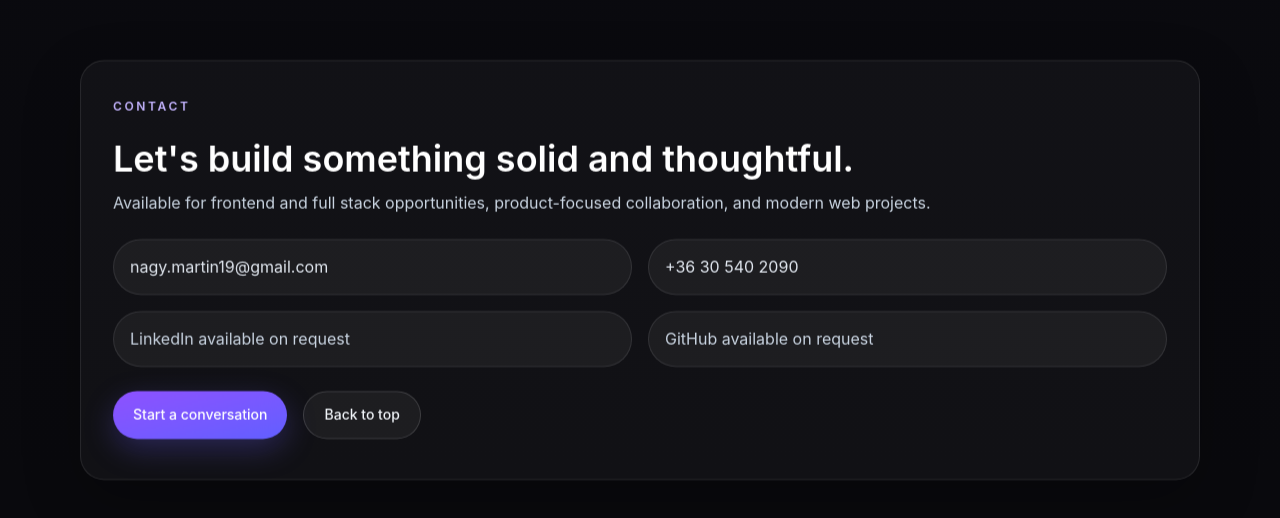
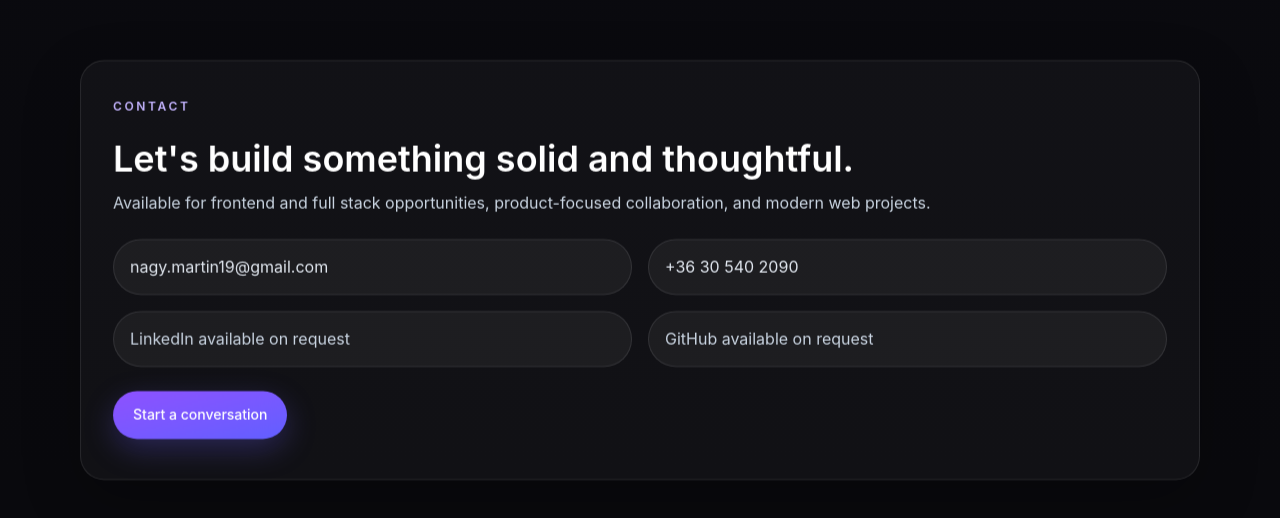
Before and after one commit to nagymarten/it_cv, a React (Vite) app: page / in a window 1280 px wide. Shown: the part 3633-4151 px from the top of the page. Built offline with nearby package versions, Linux system fonts and the light colour scheme.

Commit message:
Remove duplicate back to top action

```diff
--- a/src/App.tsx
+++ b/src/App.tsx
@@ -523,12 +523,6 @@ function App() {
               >
                 Start a conversation
               </a>
-              <a
-                className="inline-flex min-h-12 items-center justify-center rounded-full border border-white/15 bg-white/5 px-5 py-3 text-sm font-medium text-slate-100 transition hover:-translate-y-0.5 focus-visible:outline-2 focus-visible:outline-offset-4 focus-visible:outline-violet-400"
-                href="#top"
-              >
-                Back to top
-              </a>
             </div>
           </div>
         </section>
```
